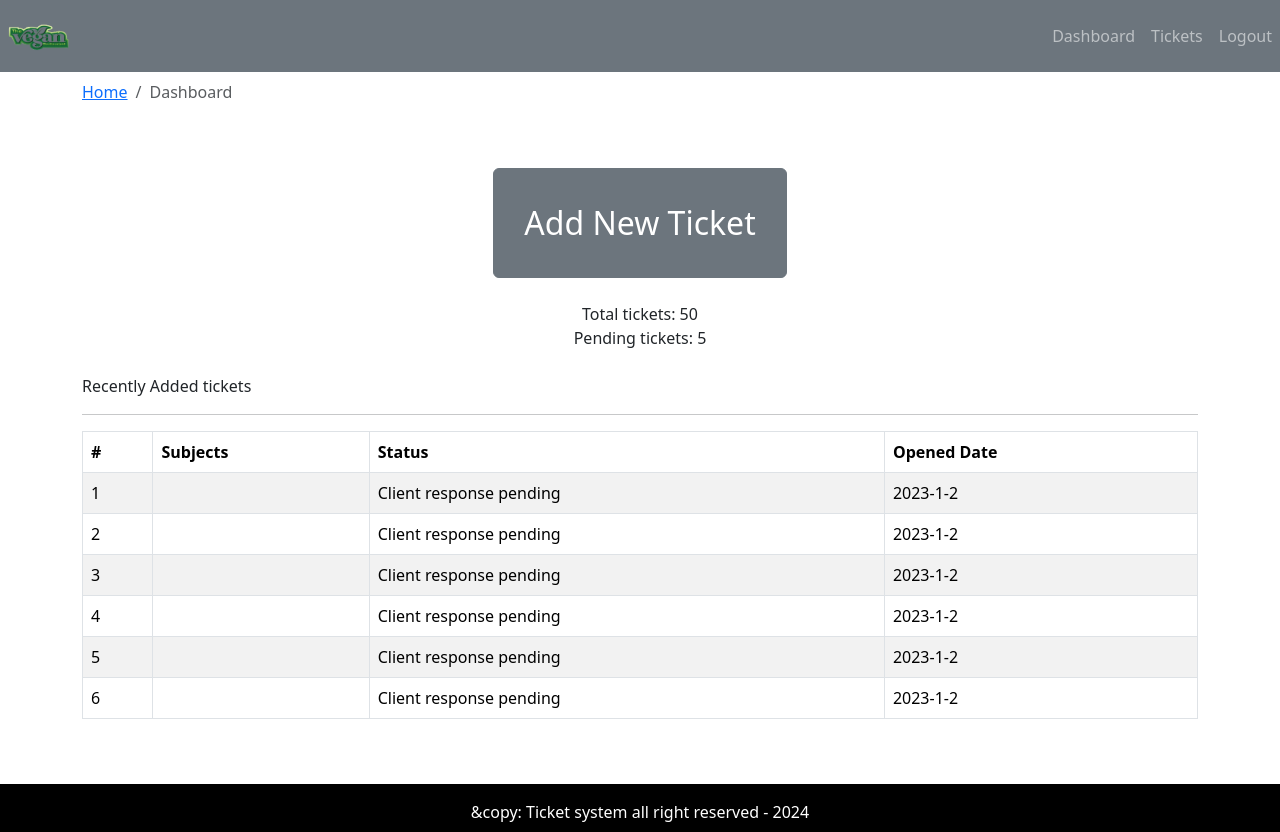
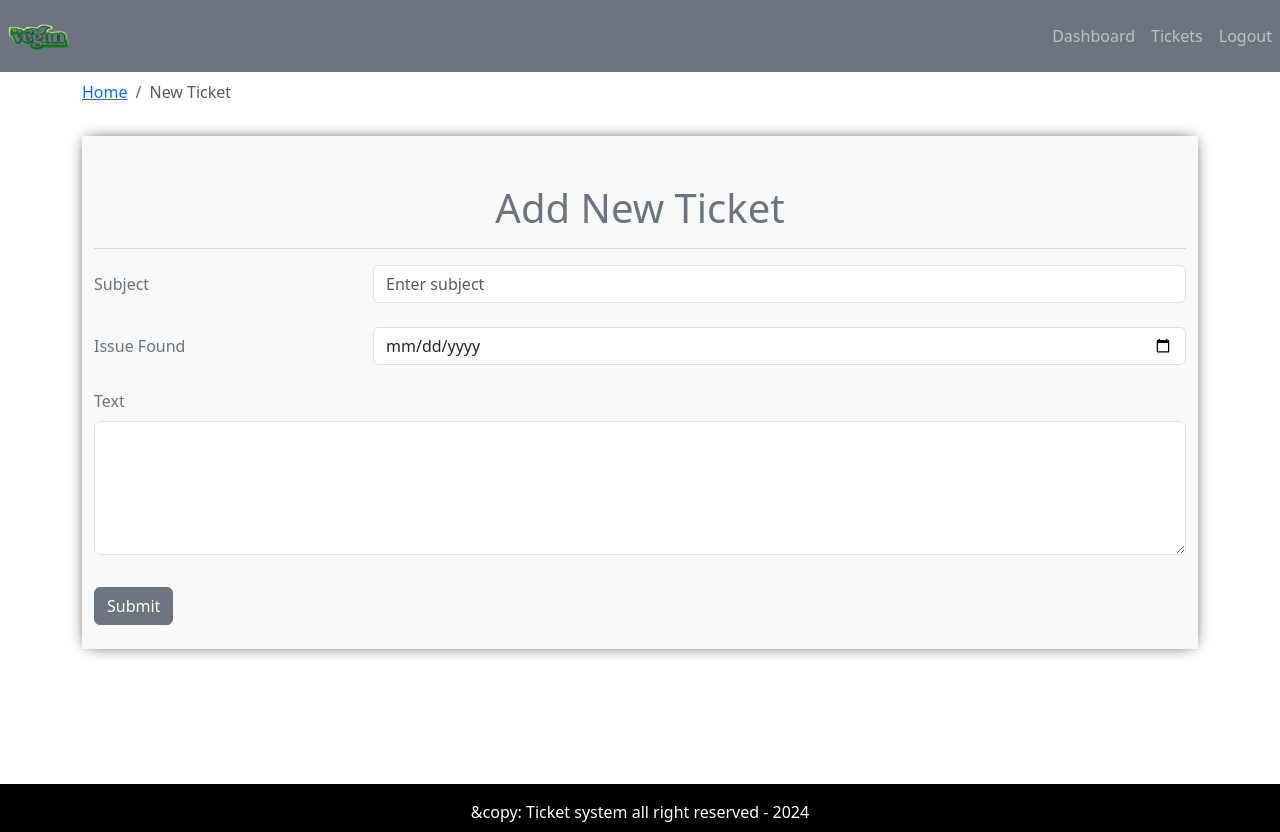
Before and after one commit to Nishanmajhi01/ticketsystem-frontend, a React (Create React App) app: page / in a window 1280 px wide. Built offline with nearby package versions, Linux system fonts and the light colour scheme.

Commit message:
add New Ticket form added

```diff
--- a/src/App.js
+++ b/src/App.js
@@ -4,13 +4,15 @@
 import Entry from './pages/entry/Entry.page';
 import { DefaultLayout } from './Layout/DefaultLayout';
 import { Dashboard } from './pages/dashboard/Dashboard.page';
+import { AddTicket } from './pages/new-ticket/AddTicket.page';
 
 function App() {
   return (
     <div className="App">
       {/* <Entry/> */}
       <DefaultLayout>
-       <Dashboard/>
+       {/* <Dashboard/> */}
+       <AddTicket/>
       </DefaultLayout>
 
     </div>
--- /dev/null
+++ b/src/components/add-ticket-form/AddTicketForm.compo.js
@@ -0,0 +1,64 @@
+import React from 'react'
+import {Button, Container,Form,Row,Col} from 'react-bootstrap'
+import PropTypes from 'prop-types'
+import './add-ticket-form.style.css'
+
+export const AddTicketForm = ({handleOnSubmit,handleOnChange,frmDt,frmDataError}) => {
+    console.log(frmDt);
+  return (
+    <Container className='mt-3 add-new-ticket pt-5 bg-light text-secondary'>
+        <h1 className='text-secondary text-center'>Add New Ticket</h1>
+        <hr />
+        <Form autoComplete='off' onSubmit={handleOnSubmit}>
+            <Form.Group as={Row} className='mb-4'>
+                <Form.Label column sm={3}>Subject</Form.Label>
+                <Col sm={9}>
+                <Form.Control
+                name='subject'
+                value={frmDt.subject}
+                onChange={handleOnChange}
+                placeholder='Enter subject'
+                required
+                />
+                <Form.Text className='text-danger'>{frmDataError.subject && "Subject is required!"}</Form.Text>
+                </Col>
+            </Form.Group>
+
+            <Form.Group as={Row} className='mb-4'>
+                <Form.Label column sm={3}>Issue Found</Form.Label>
+                <Col sm={9}>
+                <Form.Control
+                type='date'
+                name='issuedate'
+                onChange={handleOnChange}
+                value={frmDt.issuedate}
+                required
+                />
+                </Col>
+            </Form.Group>
+
+            <Form.Group className='mb-4'>
+                <Form.Label>Text</Form.Label>
+                <Form.Control
+                as="textarea"
+                name='detail'
+                rows='5'
+                onChange={handleOnChange}
+                value={frmDt.detail}
+                required
+                />
+            </Form.Group>
+            <Button className='mt-2 mb-4' type='submit' variant='secondary' block >Submit</Button>
+        </Form>
+    </Container>
+  )
+}
+
+
+AddTicketForm.propTypes ={
+    handleOnSubmit: PropTypes.func.isRequired,
+    handleOnChange: PropTypes.func.isRequired,
+    frmDt: PropTypes.object.isRequired,
+    frmDataError: PropTypes.object.isRequired,
+
+}
--- /dev/null
+++ b/src/components/add-ticket-form/add-ticket-form.style.css
@@ -0,0 +1,6 @@
+.add-new-ticket{
+background: white;
+box-shadow: 0px 0px 15px -5px black;
+min-height: 55vh;
+
+}
--- a/src/pages/dashboard/Dashboard.page.js
+++ b/src/pages/dashboard/Dashboard.page.js
@@ -3,7 +3,6 @@
 import { TicketTable } from '../../components/ticket-table/TicketTable.compo'
 import tickets from '../../assets/data/dummy-tickets.json'
 import {PageBreadcrumb} from '../../components/breadcrumb/Breadcrumb.compo'
-
 
 export const Dashboard = () => {
   return (
--- /dev/null
+++ b/src/pages/new-ticket/AddTicket.page.js
@@ -0,0 +1,79 @@
+import React, { useState,useEffect} from 'react'
+import {Container,Row,Col} from 'react-bootstrap'
+import { PageBreadcrumb } from '../../components/breadcrumb/Breadcrumb.compo'
+import { AddTicketForm } from '../../components/add-ticket-form/AddTicketForm.compo'
+import { shortText } from '../../utils/validation'
+
+const initialFrmDt ={
+    subject:"",
+    issuedate: "",
+    detail:"",
+   }
+
+const initialFrmError ={
+    subject: false,
+    issuedate: false,
+    detail: false,
+   }
+
+
+export const AddTicket  = () => {
+
+    const [frmData, setFrmData] = useState(initialFrmDt);
+    const [frmDataError, setFrmDataError] = useState(initialFrmError);
+
+
+    useEffect(() => {},{frmData,frmDataError},[frmData,frmDataError]);
+
+    const handleOnChange =e=>{
+        const{name,value}=e.target;
+
+        setFrmData({
+            ...frmData,
+            [name]:value,
+        })
+    }
+
+
+    const handleOnSubmit = async (e) =>{
+        e.preventDefault();
+
+        setFrmDataError(initialFrmError);
+
+        const isSubjectValid = await shortText(frmData.subject);
+
+        if (!isSubjectValid) {
+            setFrmDataError((prev) => ({
+              ...prev,
+              subject: true,
+            }));
+            console.log("Validation failed");
+            return; // Stop submission if validation fails
+          }
+          // If all validations pass, proceed with submission
+          console.log("Form submitted successfully", frmData);
+        };
+
+
+
+
+  return (
+    <Container>
+        <Row>
+            <Col>
+            <PageBreadcrumb page="New Ticket"/>
+            </Col>
+        </Row>
+        <Row>
+            <Col>
+            <AddTicketForm
+            handleOnChange={handleOnChange}
+            handleOnSubmit={handleOnSubmit}
+            frmDt={frmData}
+            frmDataError={frmDataError}
+            />
+            </Col>
+        </Row>
+    </Container>
+  )
+}
--- /dev/null
+++ b/src/utils/validation.js
@@ -0,0 +1,3 @@
+export const shortText = str => {
+return str.length >= 3 && str.length <= 100
+}
```
